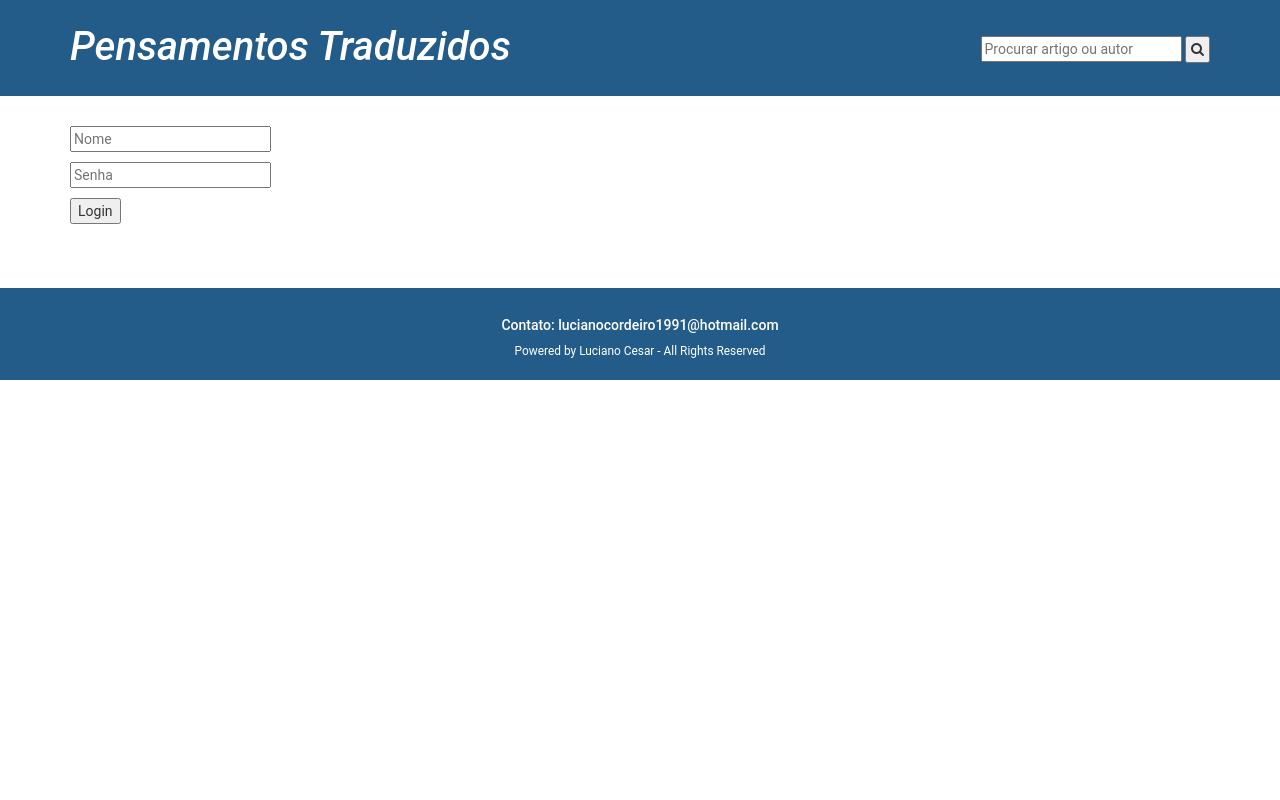
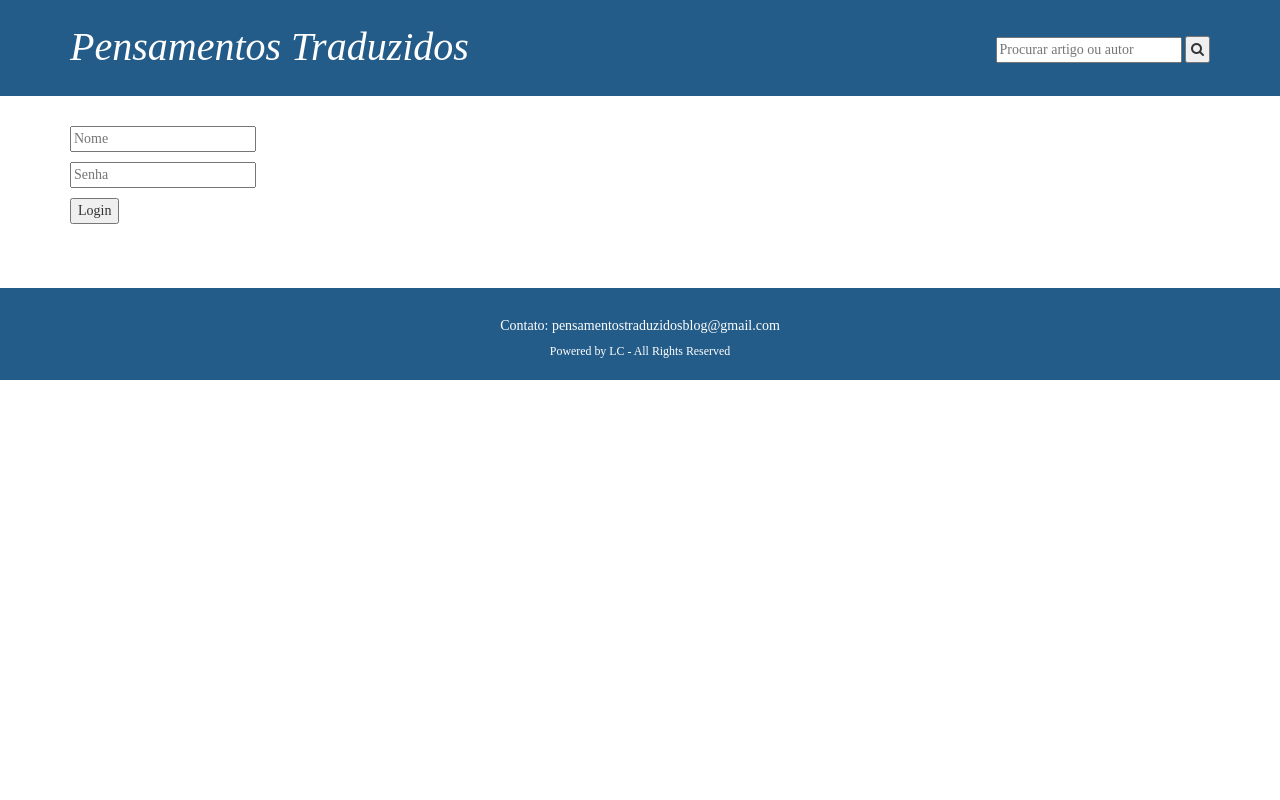
Before and after one commit to LucianoCordeiro/sinatra-blog, a Sinatra app: page /login in a window 1280 px wide. Run offline with Sinatra, Linux system fonts and the light colour scheme; some libraries are stand-ins or nearby versions.

Commit message:
Inaugurating domain

```diff
--- a/public/css/application.css
+++ b/public/css/application.css
@@ -1,6 +1,6 @@
 body {
   text-align: left;
-  font-family: "Roboto";
+  font-family: Times New Roman;
 }
 
 ul {
--- a/views/layout.erb
+++ b/views/layout.erb
@@ -31,8 +31,8 @@
       <%= yield %>
     </div>
     <footer>
-      <h5>Contato: lucianocordeiro1991@hotmail.com</h5>
-      <small>Powered by Luciano Cesar - All Rights Reserved</small>
+      <h5>Contato: pensamentostraduzidosblog@gmail.com</h5>
+      <small>Powered by LC - All Rights Reserved</small>
     </footer>
   </body>
 </html>
```
